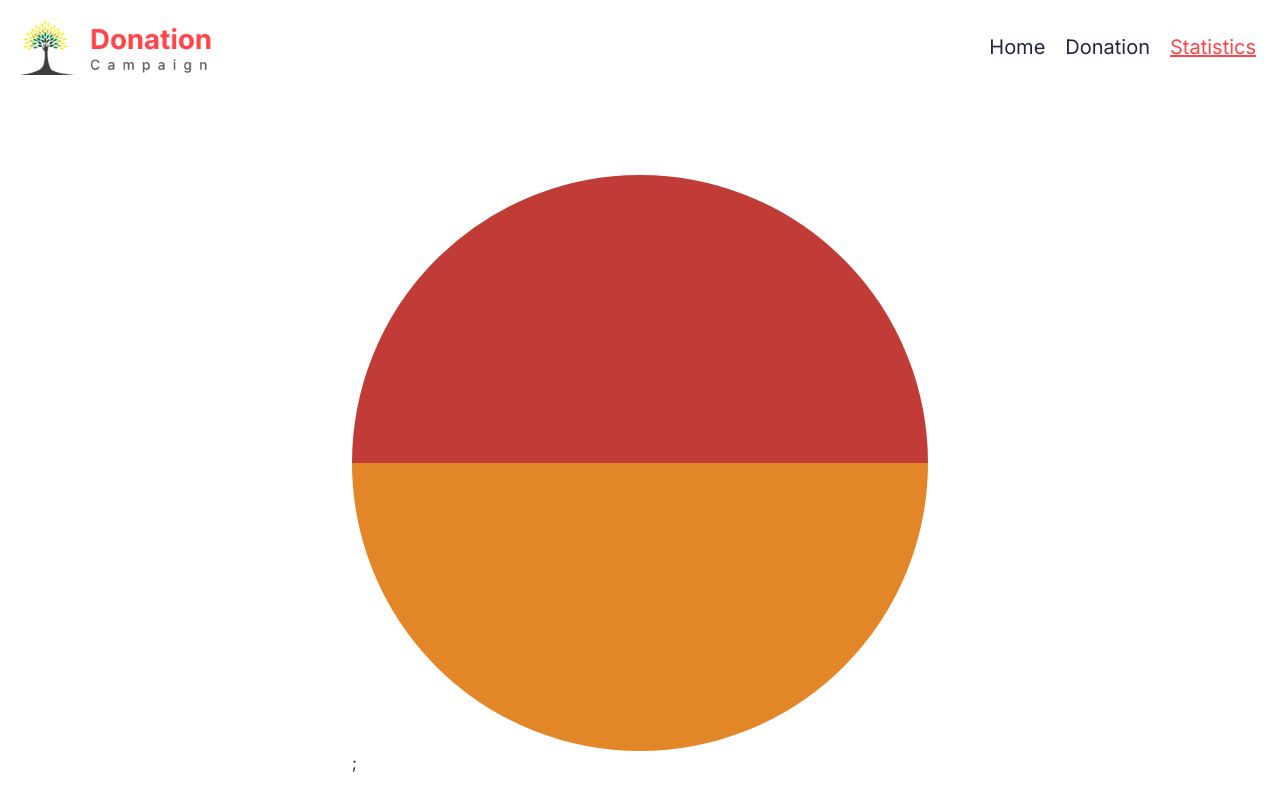
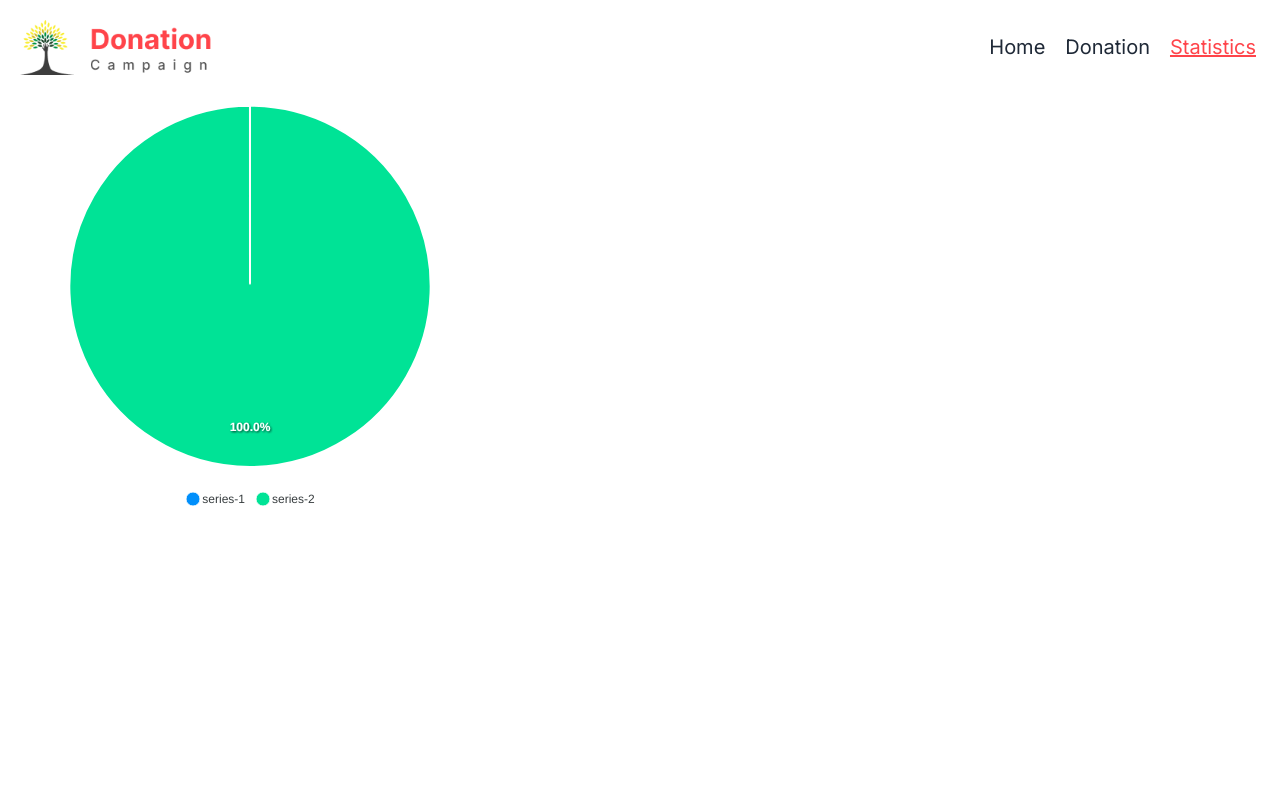
Before and after one commit to ShahriarZe/donation-campaign, a React (Vite) app: page /statistics in a window 1280 px wide. Built offline with nearby package versions, Linux system fonts and the light colour scheme.

Commit message:
statistics component added with functionality

```diff
--- a/package.json
+++ b/package.json
@@ -10,9 +10,11 @@
     "preview": "vite preview"
   },
   "dependencies": {
+    "apexcharts": "^3.42.0",
     "localforage": "^1.10.0",
     "match-sorter": "^6.3.1",
     "react": "^18.2.0",
+    "react-apexcharts": "^1.4.1",
     "react-dom": "^18.2.0",
     "react-minimal-pie-chart": "^8.4.0",
     "react-router-dom": "^6.16.0",
--- a/src/Components/ErrorPage/ErrorPage.jsx
+++ b/src/Components/ErrorPage/ErrorPage.jsx
@@ -3,7 +3,7 @@ import { NavLink } from "react-router-dom";
 const ErrorPage = () => {
     return (
         <div className="text-center text-5xl font-bold mt-20 text-[#FF444A]">
-            <h2>OOPSS !!!</h2>
+            <h2>404 !!!</h2>
             <h2 className="mt-5">No Pages Found</h2>
            <NavLink to='/'>
            <button className="btn btn-error mt-10" >Go HOME</button>
--- a/src/Components/Statistics/Statistics.jsx
+++ b/src/Components/Statistics/Statistics.jsx
@@ -1,15 +1,63 @@
-import { PieChart } from 'react-minimal-pie-chart';
+/* eslint-disable no-unused-vars */
+import { useEffect, useState } from "react";
+import ApexChart from "react-apexcharts"
+
 const Statistics = () => {
+    const [data, setData] = useState([])
+    const [donateId, setDonateId] = useState([])
+    const [percentValue, setPercentValue] = useState(0)
+    console.log(donateId);
+    useEffect(() => {
+        fetch('data.json')
+            .then(res => res.json())
+            .then(item => setData(item))
+        const localData = JSON.parse(localStorage.getItem('donate'))
+        if (localData) {
+            setDonateId(localData)
+        }
+    }, [])
+    useEffect(() => {
+        const amount = donateId.reduce((acc, singleId) => {
+            const matchId = data.find((item) => item.id === singleId.id)
+            if (matchId) {
+                return acc + matchId.price
+            }
+            return acc
+        }, 0)
+        if (amount > 0 && data.length > 0) {
+            const totalDonation = data.reduce((acc, donatePrice) => acc + donatePrice.price, 0)
+            const calculateData = (amount / totalDonation) * 100
+            setPercentValue(calculateData)
+        }
+        else {
+            setPercentValue(0)
+        }
+    }, [donateId, data])
+    const userPercentage = 100 - percentValue;
+    const chartData = [{
+        name: 'Your Donation',
+        data: 100 - userPercentage,
+    },
+    {
+        name: 'Total Donations',
+        data: userPercentage,
+    }]
+    const settings = {
+        lebels: chartData.map(item => item.name),
+        legend: {
+            position: 'bottom'
+        }
+
+    }
     return (
-        <div className='max-w-xl mx-auto mt-20'>
+        <div className=''>
             <div>
-            <PieChart
-                data={[
-                    { title: 'One', value: 50, color: '#E38627' },
-                    { title: 'Two', value: 50, color: '#C13C37' },
-
-                ]}
-            />;
+                <ApexChart
+                    options={settings}
+                    series={chartData.map(item => item.data)}
+                    type="pie"
+                    width={500}
+                ></ApexChart>
             </div>
         </div>
     );
```
Also changed, not shown: 1 other file (tests, documents, lock files or other folders).
